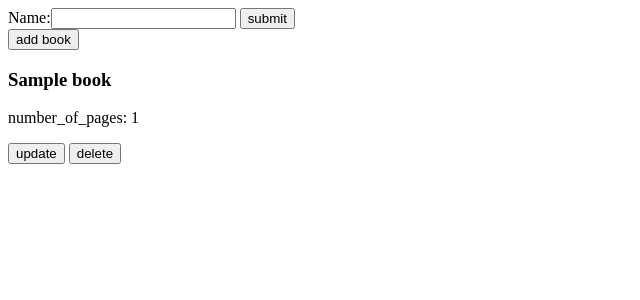
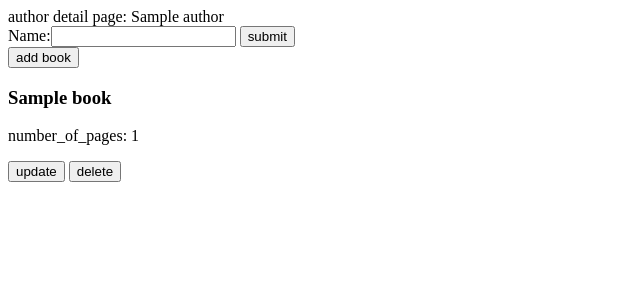
Before and after one commit to hamada-kamal/Django-htmx-my-addons, a Django app: template templates/partials/author_form.html in a window 1280 px wide. Shown: the top 300 px of the page, without its empty margins (0-640 px from the left). Run offline with Django 3.2, Linux system fonts and the light colour scheme; the template is opened without the code that fills it: values that come from a table or form of the project are taken from there, others are empty; tables that the repository leaves empty hold one stand-in row (values such as "Sample post"); some libraries are stand-ins or nearby versions.

Commit message:
show old auther during editing

```diff
--- a/templates/partials/author_form.html
+++ b/templates/partials/author_form.html
@@ -3,7 +3,7 @@
 
 {% block content %}
 
-
+author detail page: {{author}}
 <div hx-target="#author" hx-swap="innerHTML">
     <form method="post">
         {% csrf_token %}
```
